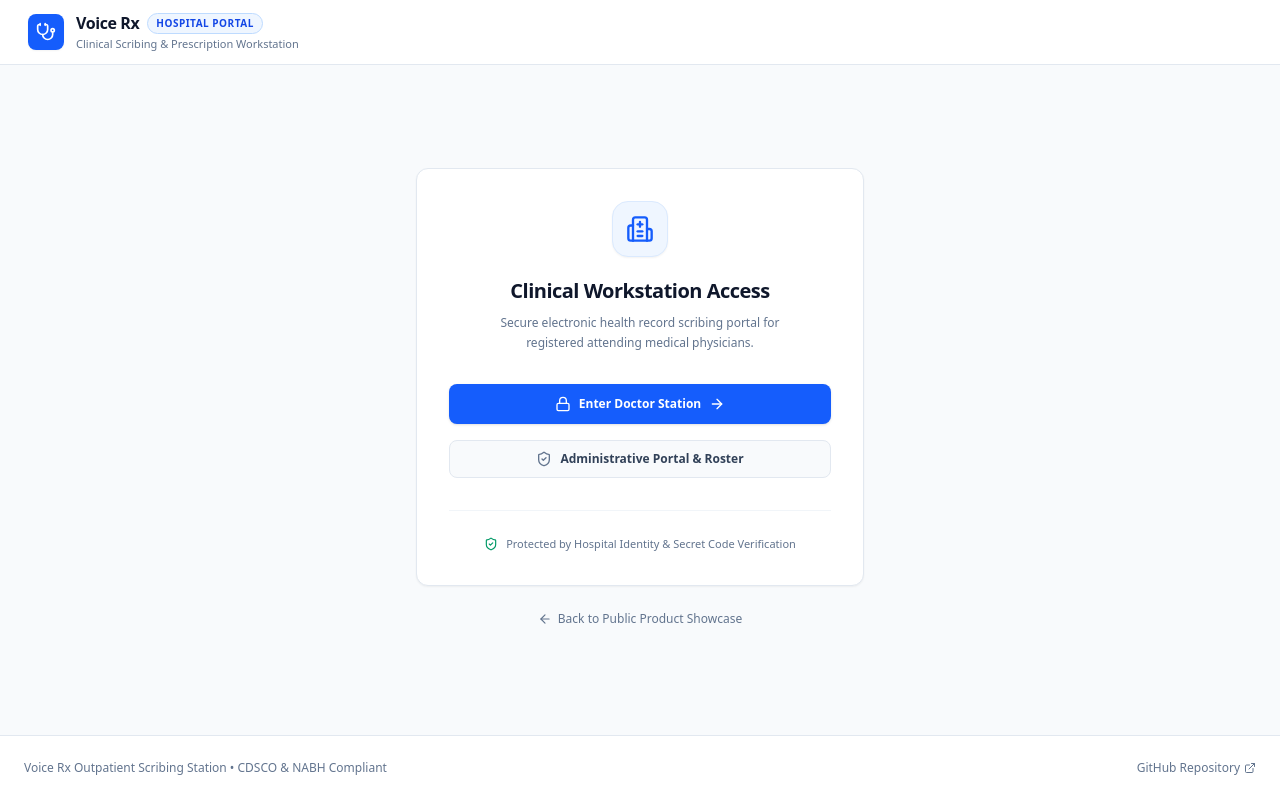
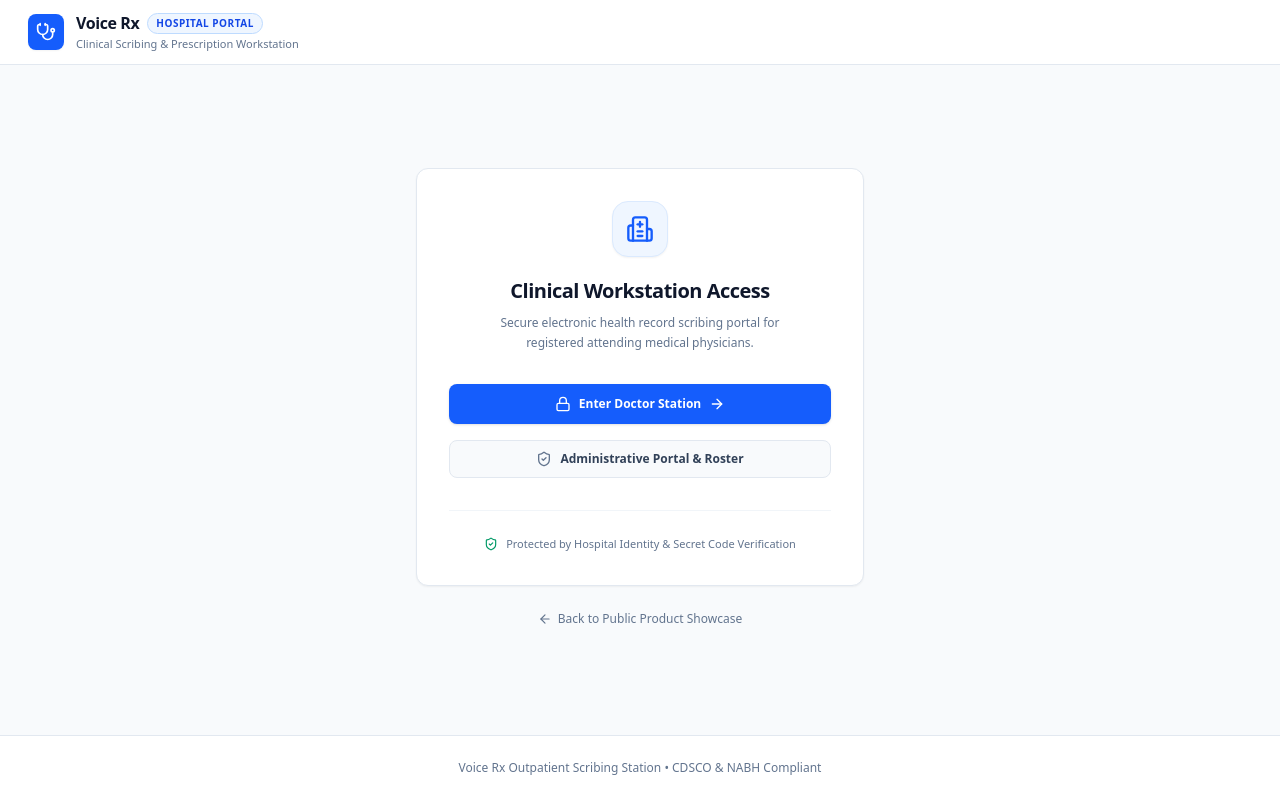
Before and after one commit to shreyabhat75/Voice-Prescription-Writer, a React (Vite) app in the folder frontend/: page /login in a window 1280 px wide. Built offline with nearby package versions, Linux system fonts and the light colour scheme; no server answers.

Commit message:
fix(admin): remove GitHub repository link from admin dashboard footer

```diff
--- a/frontend/src/pages/LoginPage.tsx
+++ b/frontend/src/pages/LoginPage.tsx
@@ -7,7 +7,6 @@ import {
   ArrowRight,
   ArrowLeft,
   Lock,
-  ExternalLink,
 } from 'lucide-react';
 import { DoctorStation } from '../components/auth/DoctorStation';
 import { AdminBlock } from '../components/admin/AdminBlock';
@@ -131,16 +130,8 @@ export const LoginPage: React.FC = () => {
 
       {/* Footer */}
       <footer className="py-6 border-t border-slate-200 bg-white text-center text-xs text-slate-500">
-        <div className="max-w-7xl mx-auto px-6 flex flex-col sm:flex-row items-center justify-between gap-2">
+        <div className="max-w-7xl mx-auto px-6 flex items-center justify-center gap-2">
           <span>Voice Rx Outpatient Scribing Station &bull; CDSCO &amp; NABH Compliant</span>
-          <a
-            href="https://github.com/shreyabhat75/Voice-Prescription-Writer"
-            target="_blank"
-            rel="noopener noreferrer"
-            className="inline-flex items-center gap-1 text-slate-500 hover:text-slate-800"
-          >
-            GitHub Repository <ExternalLink className="w-3 h-3" />
-          </a>
         </div>
       </footer>
     </div>
```
